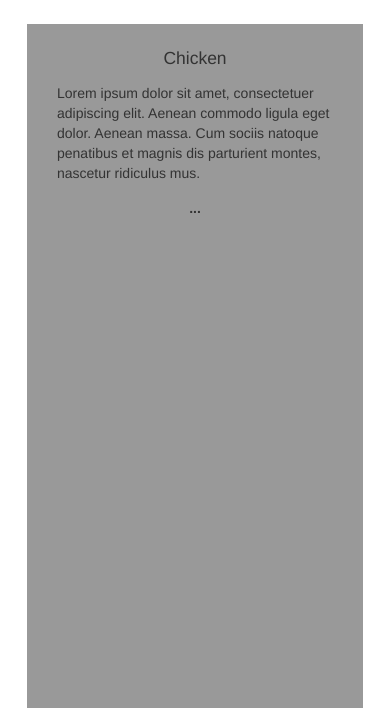
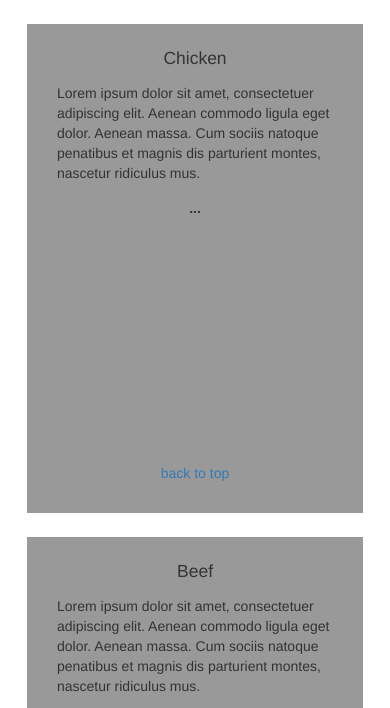
Before and after one commit to victor-gp/coursera-frontend-basics, a plain HTML site: page module-3-optional/index.html in a window 390 px wide. Shown: the part 102-810 px from the top of the page. Drawn offline with Linux system fonts and the light colour scheme.

Commit message:
Decrease dish tile padding for the mobile version

```diff
--- a/module-3-optional/css/styles.css
+++ b/module-3-optional/css/styles.css
@@ -58,3 +58,9 @@ h1 {
 }
 
 /********** mobile version **********/
+
+@media (max-width: 767.98px) {
+  .dish-tile-padding {
+    height: 250px;
+  }
+}
```
